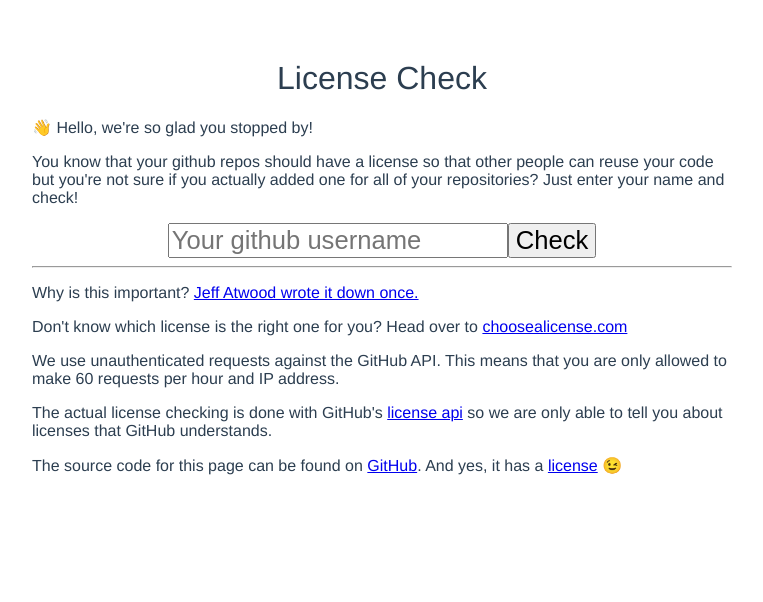
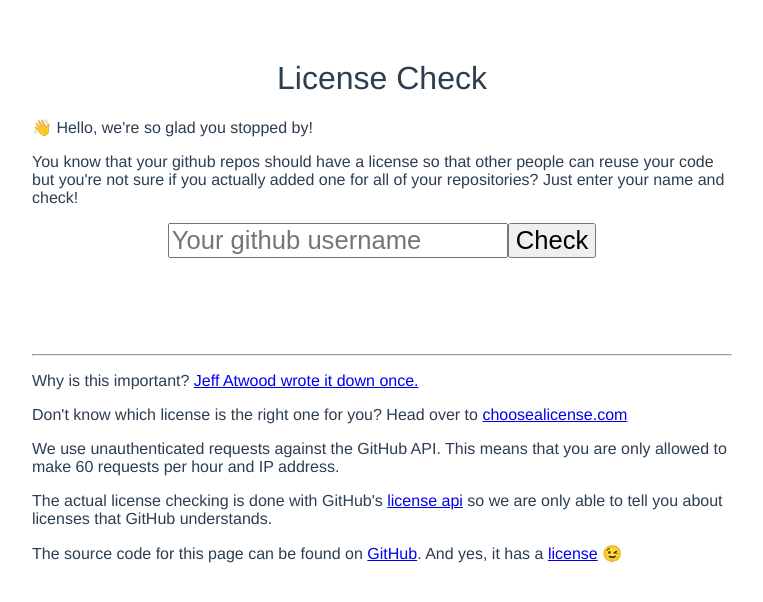
Before and after one commit to k-nut/github-license-check, a Vue app: page / in a window 1280 px wide. Shown: the top 602 px of the page, without its empty margins (258-1021 px from the left). Built offline with nearby package versions, Linux system fonts and the light colour scheme.

Commit message:
improve readability a bit

```diff
--- a/src/components/Hello.vue
+++ b/src/components/Hello.vue
@@ -13,8 +13,8 @@
     </form>
     <div v-if="repos.length">
       <div class="statistics">
-        You have {{ repos.length }} repositories on github. <br>
-        Out of those {{ licensedCount }} have a license. That is {{ licensedPercentage }} %.
+        You have <b>{{ repos.length }}</b> repositories on GitHub. <br>
+        Out of those <b>{{ licensedCount }}</b> have a license. That is <b>{{ licensedPercentage }}</b>%.
       </div>
       <table>
         <thead>
@@ -131,6 +131,10 @@ h1, h2
 th
   cursor: pointer
 
+.statistics
+  margin: 1rem 0
+  text-align: left
+
 table
   width: 100%
   margin: 0 auto;
@@ -152,4 +156,7 @@ table, tr, td
 
 button, input
   font-size: 1.6em
+
+.disclaimer
+  margin-top: 6rem
 </style>
```
